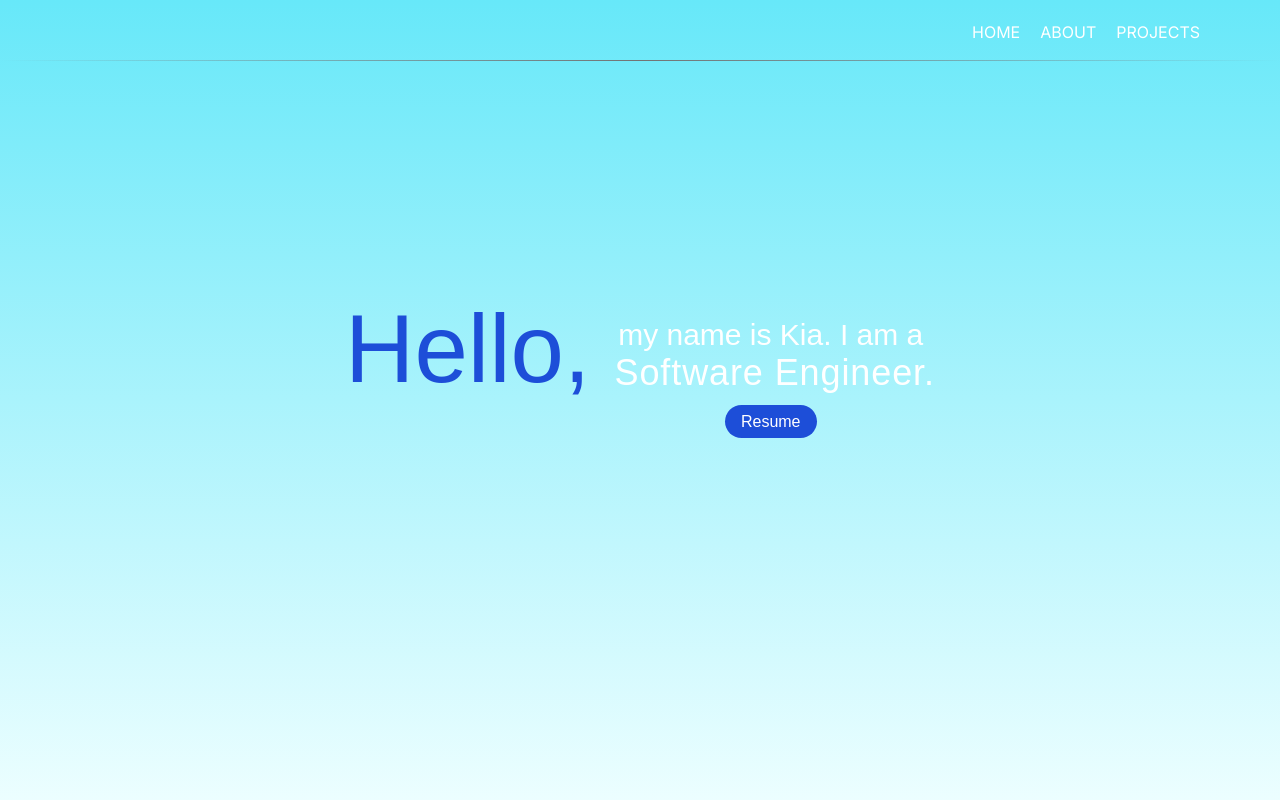
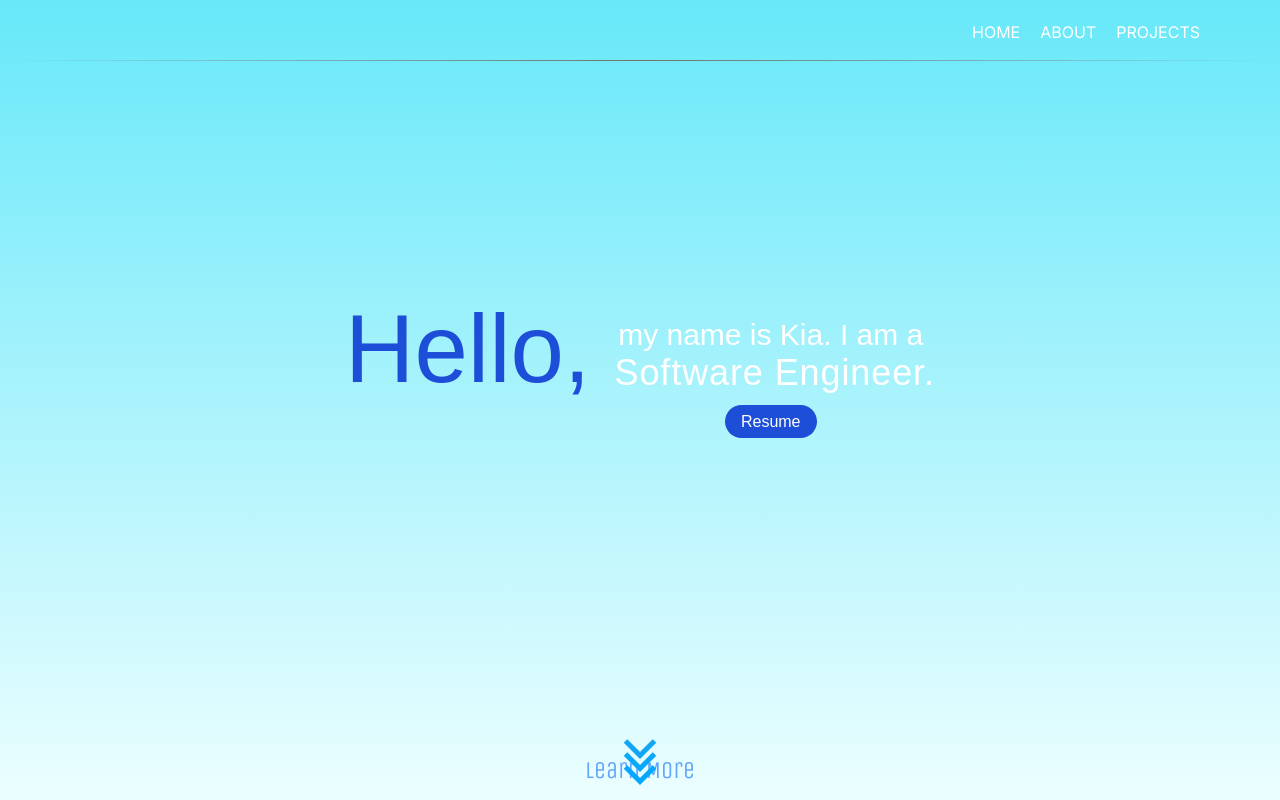
Before and after one commit to mouakiang/websiteportfolio, a Next.js app: page / in a window 1280 px wide. Built offline with nearby package versions, Linux system fonts and the light colour scheme; a web font is replaced by a local one.

Commit message:
Added Learn More text and arrow styling

```diff
--- /dev/null
+++ b/app/components/learnmore/learnmore.css
@@ -0,0 +1,42 @@
+.arrow {
+    position: absolute;
+    top: 50%;
+    left: 50%;
+    transform: translate(-50%, -50%);
+}
+
+.arrow span {
+    display: block;
+    width: 23px;
+    height: 23px;
+    border-bottom: 5px solid #06a8ff;
+    border-right: 5px solid #06a8ff;
+    transform: rotate(45deg);
+    margin: -10px;
+    animation: scroll1 2s infinite;
+}
+
+.arrow span:nth-child(2) {
+    animation-delay: -0.2s;
+}
+
+.arrow span:nth-child(3) {
+    animation-delay: -0.4s;
+}
+
+@keyframes scroll1 {
+    0% {
+        opacity: 1;
+        transform: rotate(45deg) translate(-20px, -20px);
+        border-bottom: 5px solid #ff6a06;
+        border-right: 5px solid #ff9b06;
+    }
+    50% {
+        opacity: 1;
+        transform: rotate(45deg) translate(-20px, -20px);
+    }
+    100% {
+        opacity: 1;
+        transform: rotate(45deg) translate(-20px, -20px);
+    }
+}
--- /dev/null
+++ b/app/components/learnmore/learnmore.tsx
@@ -0,0 +1,19 @@
+import { unica } from '../font/fonts';
+import './learnmore.css';
+
+export default function LearnMore() {
+    return (
+        <main>
+            <div>
+                <h1 className={`${unica.className} text-blue-400 text-2xl`}>
+                    Learn More
+                </h1>
+            </div>
+            <div className="arrow mt-96">
+                <span></span>
+                <span></span>
+                <span></span>
+            </div>
+        </main>
+    );
+}
--- a/app/home/page.tsx
+++ b/app/home/page.tsx
@@ -1,5 +1,6 @@
 import TopNav from '../components/topnav/topnav';
 import ResumeButton from '../components/buttons/resumebutton';
+import LearnMore from '../components/learnmore/learnmore';
 import { sofia, playfair, rainbow } from '../components/font/fonts';
 
 export default function Home() {
@@ -33,6 +34,9 @@ export default function Home() {
                         </div>
                     </div>
                 </div>
+                <div className="flex justify-center pt-40">
+                    <LearnMore />
+                </div>
             </div>
         </main>
     );
```
